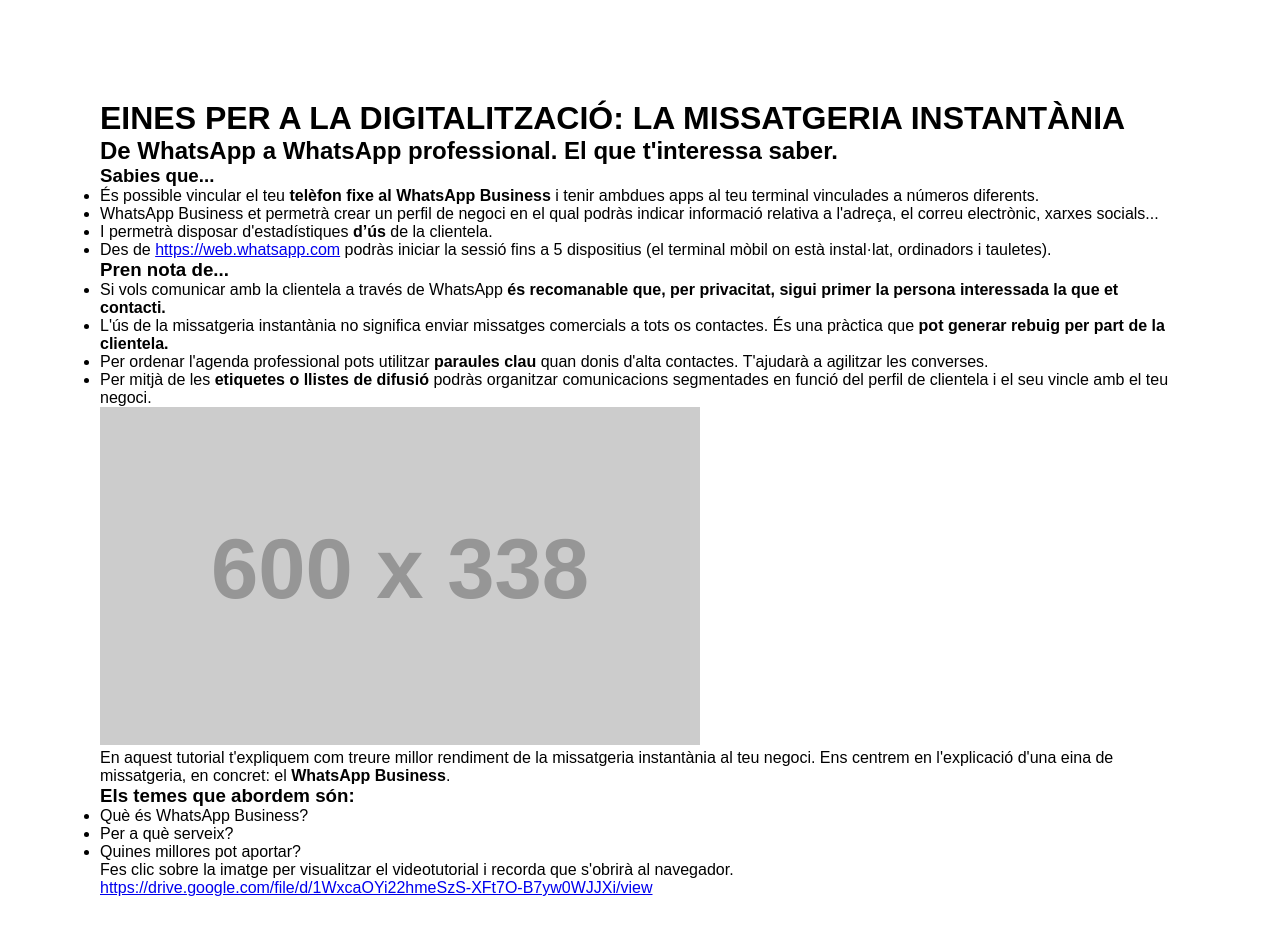
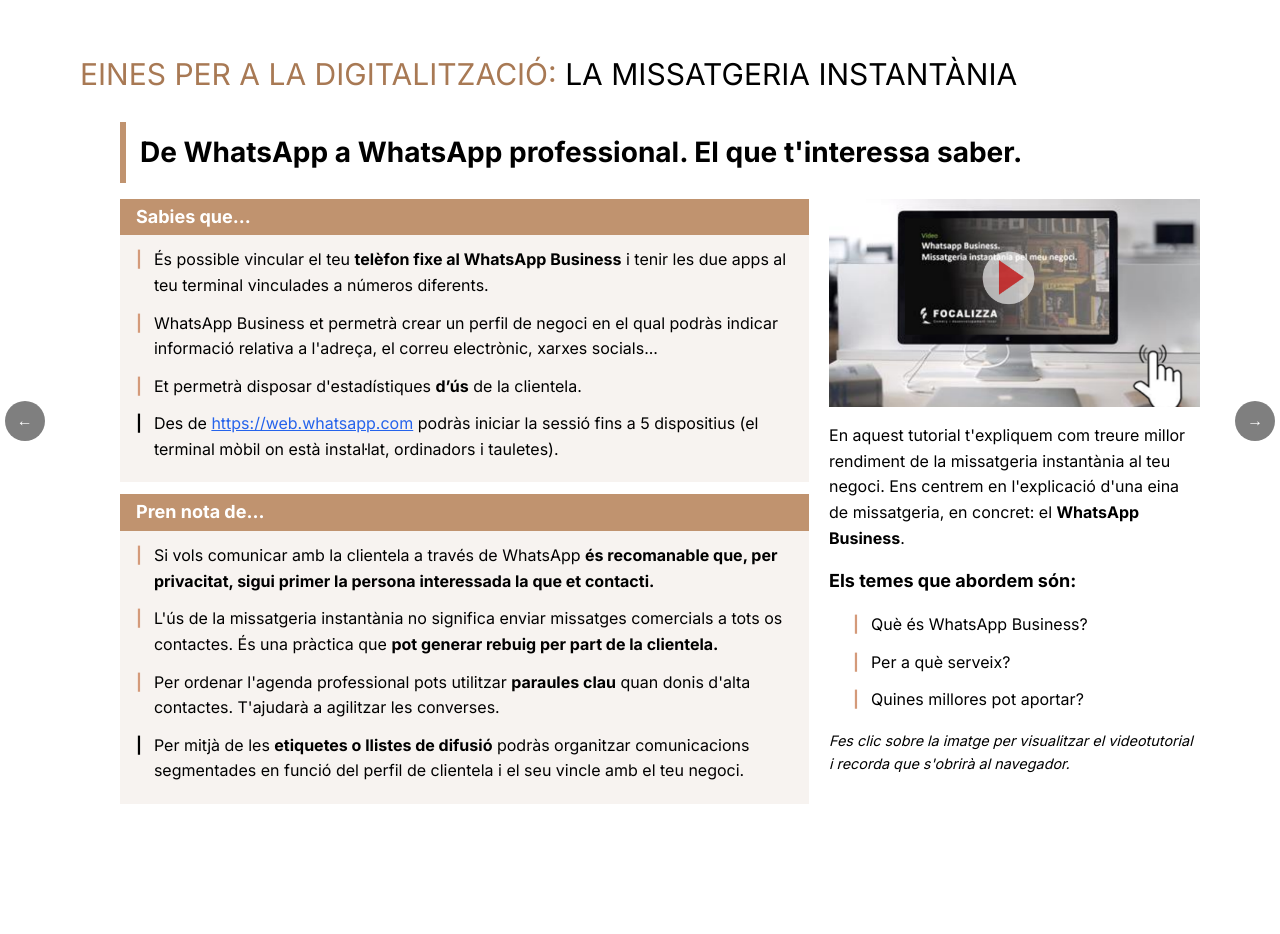
Before and after one commit to gpolomontsia/montsitech, a plain HTML site: page pag3_carrusel/digi3.html in a window 1280 px wide. After the commit the page ends 842 px from the top, so only its background shows below. Drawn offline with Linux system fonts and the light colour scheme; files that its build step writes are made by us from their sources; placeholder pictures from the web are drawn by us.

Commit message:
actualitzacio digi3

```diff
--- a/pag3_carrusel/digi3.html
+++ b/pag3_carrusel/digi3.html
@@ -4,27 +4,33 @@
     <meta charset="UTF-8">
     <meta name="viewport" content="width=device-width, initial-scale=1.0">
     <title>WhatsApp Business - Eines per la Digitalització</title>
-    <link rel="stylesheet" href="style.css">
+    <link rel="stylesheet" href="styles_digi3.css">
 </head>
 
 <body>
-    <!-- Contenidor principal centrat -->
+
+    <div class="site-wrapper">
+
+        <!-- FLETXA ESQUERRA -->
+        <a href="#" class="nav-arrow" title="Anterior">&larr;</a>
+
         <div class="contenidor">
 
-        <!-- Secció de Capçalera -->
+            <main>
+
+                <section class="seccio-plantilla">
+
                     <header>
                         <h1>
                             <span class="titol-marro">EINES PER A LA DIGITALITZACIÓ:</span>
                             <span class="titol-negre">LA MISSATGERIA INSTANTÀNIA</span>
                         </h1>
-
                         <h2>De WhatsApp a WhatsApp professional. El que t'interessa saber.</h2>
                     </header>
 
-        <!-- Layout principal (Flexbox) -->
-        <main class="contingut-flex">
+                    <!-- CONTINGUT FLEX -->
+                    <div class="contingut-flex">
 
-            <!-- Columna Esquerra (Contingut Principal) -->
                         <article class="principal">
 
                             <section class="seccio">
@@ -33,9 +39,9 @@
                                 </div>
                                 <div class="seccio-contingut">
                                     <ul>
-                            <li><span>És possible vincular el teu <strong>telèfon fixe al WhatsApp Business</strong> i tenir ambdues apps al teu terminal vinculades a números diferents.</span></li>
+                                        <li><span>És possible vincular el teu <strong>telèfon fixe al WhatsApp Business</strong> i tenir les due apps al teu terminal vinculades a números diferents.</span></li>
                                         <li><span>WhatsApp Business et permetrà crear un perfil de negoci en el qual podràs indicar informació relativa a l'adreça, el correu electrònic, xarxes socials...</span></li>
-                            <li><span>I permetrà disposar d'estadístiques <strong>d’ús</strong> de la clientela.</span></li>
+                                        <li><span>Et permetrà disposar d'estadístiques <strong>d’ús</strong> de la clientela.</span></li>
                                         <li><span>Des de <a href="https://web.whatsapp.com">https://web.whatsapp.com</a> podràs iniciar la sessió fins a 5 dispositius (el terminal mòbil on està instal·lat, ordinadors i tauletes).</span></li>
                                     </ul>
                                 </div>
@@ -57,14 +63,15 @@
 
                         </article>
 
-            <!-- Columna Dreta (Barra Lateral) -->
                         <aside class="lateral">
 
-                <!-- Imatge Placeholder per al Vídeo -->
-                <img class="video" src="https://placehold.co/600x338/1f2937/ffffff?text=Video+Tutorial" alt="Video Tutorial Placeholder"
+                            <a href="https://drive.google.com/file/d/1WxcaOYi22hmeSzS-XFt7O-B7yw0WJJXi/view">
+                                <img class="video"
+                                     src="foto-hover-video.png"
+                                     alt="Video Tutorial Portada"
                                      onerror="this.onerror=null;this.src='https://placehold.co/600x338/1f2937/ffffff?text=Error+carregant+imatge';">
+                            </a>
 
-                <!-- Contingut de text de la columna dreta -->
                             <p>
                                 En aquest tutorial t'expliquem com treure millor rendiment de la missatgeria instantània al teu negoci. Ens centrem en l'explicació d'una eina de missatgeria, en concret: el <strong>WhatsApp Business</strong>.
                             </p>
@@ -76,19 +83,24 @@
                                 <li><span>Quines millores pot aportar?</span></li>
                             </ul>
 
-                <!-- CANVI: Paràgraf dividit en dos -->
                             <p class="text-secundari">
                                 Fes clic sobre la imatge per visualitzar el videotutorial i recorda que s'obrirà al navegador.
                             </p>
-                <p class="text-secundari">
-                    <a href="#">https://drive.google.com/file/d/1WxcaOYi22hmeSzS-XFt7O-B7yw0WJJXi/view</a>
-                </p>
 
                         </aside>
+
+                    </div> <!-- Fi de .contingut-flex -->
+
+                </section>
 
             </main>
 
         </div> <!-- Fi de .contenidor -->
 
+        <!-- FLETXA DRETA -->
+        <a href="pagina-seguent.html" class="nav-arrow" title="Següent">&rarr;</a>
+
+    </div>
+
 </body>
 </html>
```
Also changed, not shown: pag3_carrusel/foto-hover-video.png (added). Lines whose indentation alone changed are shown as unchanged.
